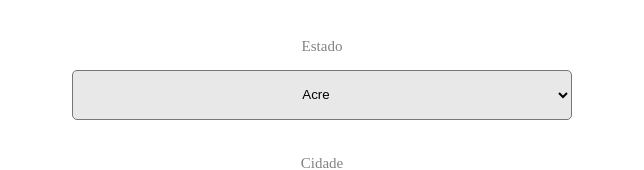
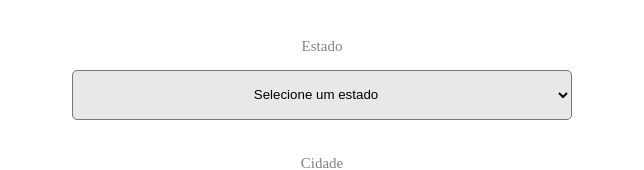
Before and after one commit to matheuspellisoli/cep, a plain HTML site: page index.html in a window 1280 px wide. Shown: the part 394-564 px from the top of the page, without its empty margins (318-962 px from the left). Drawn offline with nearby package versions, Linux system fonts and the light colour scheme.

Commit message:
Update index.html

```diff
--- a/index.html
+++ b/index.html
@@ -24,6 +24,7 @@
             <div><h2 class="font">OU</h2></div>
             <div><p class="font pequena">Estado</p></div>
             <select id="estados">
+                <option value="" selected>Selecione um estado</option>
                 <option value="AC">Acre</option>
                 <option value="AL">Alagoas</option>
                 <option value="AP">Amapá</option>
```
